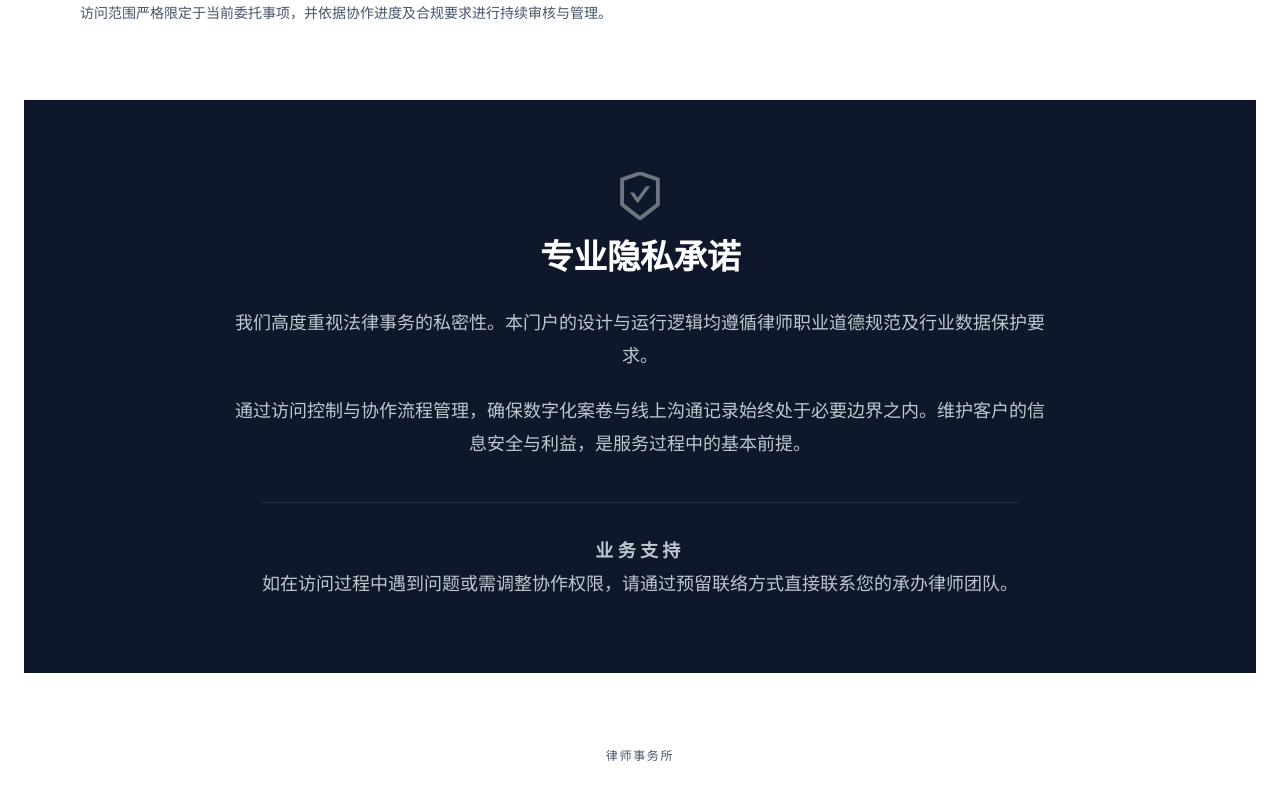
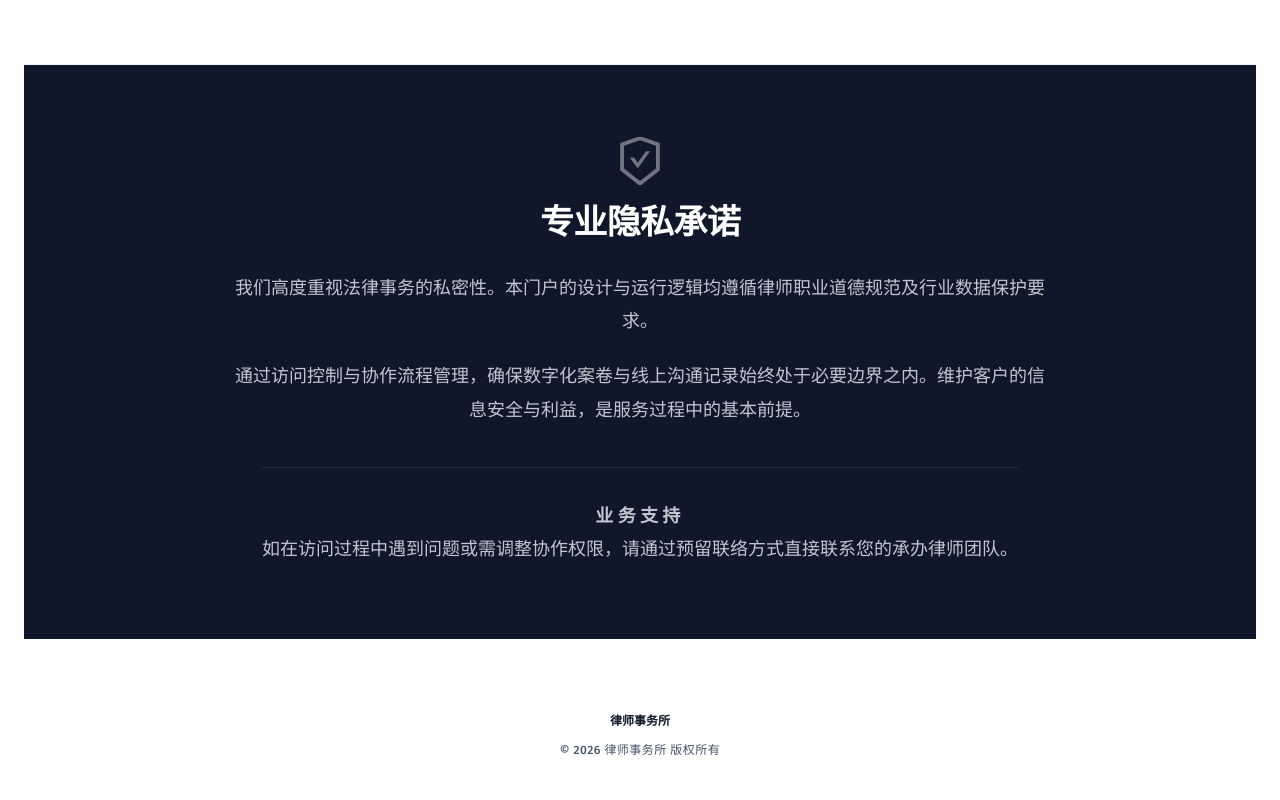
Before and after one commit to JunyuZhan/law-firm-clients, a Vue app in the folder frontend/: page /portal in a window 1280 px wide. Shown: the part 1606-2406 px from the top of the page. Built offline with nearby package versions, Linux system fonts and the light colour scheme; no server answers.

Commit message:
fix(ui): restore portal branding layout

```diff
--- a/frontend/src/components/AppHeader.vue
+++ b/frontend/src/components/AppHeader.vue
@@ -254,6 +254,7 @@ const detailSubtitle = computed(() => '项目进展与文件')
 
 .logo-text {
   min-width: 0;
+  flex: 1;
 }
 
 .logo-text h1 {
@@ -261,9 +262,9 @@ const detailSubtitle = computed(() => '项目进展与文件')
   font-size: 18px;
   line-height: 1.3;
   color: var(--lex-primary);
-  white-space: nowrap;
-  overflow: hidden;
-  text-overflow: ellipsis;
+  white-space: normal;
+  overflow-wrap: anywhere;
+  word-break: break-word;
 }
 
 .logo-system-label {
@@ -271,9 +272,9 @@ const detailSubtitle = computed(() => '项目进展与文件')
   font-size: 12px;
   line-height: 1.6;
   color: var(--text-secondary);
-  white-space: nowrap;
-  overflow: hidden;
-  text-overflow: ellipsis;
+  white-space: normal;
+  overflow-wrap: anywhere;
+  word-break: break-word;
 }
 
 .title-section {
@@ -346,7 +347,9 @@ const detailSubtitle = computed(() => '项目进展与文件')
   }
 
   .logo-system-label {
-    display: none;
+    margin-top: 2px;
+    font-size: 11px;
+    line-height: 1.5;
   }
 
   .title-section {
--- a/frontend/src/views/Portal.vue
+++ b/frontend/src/views/Portal.vue
@@ -164,14 +164,22 @@
       </section>
 
       <footer
-        v-if="lawFirmName || footerText"
         class="portal-footer section-shell"
       >
-        <p class="footer-line">
-          <span v-if="lawFirmName">{{ lawFirmName }}</span>
-          <span v-if="lawFirmName && footerText"> | </span>
-          <span v-if="footerText">{{ footerText }}</span>
-        </p>
+        <div class="footer-meta">
+          <p class="footer-brand">
+            {{ lawFirmName }}
+          </p>
+          <p class="footer-copy">
+            {{ copyrightText }}
+          </p>
+          <p
+            v-if="icpText"
+            class="footer-icp"
+          >
+            {{ icpText }}
+          </p>
+        </div>
       </footer>
     </a-layout-content>
   </div>
@@ -189,7 +197,7 @@ import {
 } from '@ant-design/icons-vue'
 import AppHeader from '@/components/AppHeader.vue'
 import { useAppConfigStore } from '@/stores/appConfig'
-import { APP_SLOGAN } from '@/config/app'
+import { APP_SLOGAN, COPYRIGHT_TEXT } from '@/config/app'
 
 const appConfigStore = useAppConfigStore()
 
@@ -198,21 +206,41 @@ const lawFirmName = computed(() => appConfigStore.lawFirmName?.trim() || appConf
 const lawFirmWebsite = computed(() => appConfigStore.lawFirmWebsite?.trim() || '')
 const accessNotice = computed(() => appConfigStore.portalAccessNotice?.trim() || '')
 const contactHref = computed(() => lawFirmWebsite.value || '#contact')
+const currentYear = new Date().getFullYear()
+const appShortName = computed(() => appConfigStore.appShortName?.trim() || '')
 
 const heroEyebrow = computed(() => {
   const custom = appConfigStore.portalEyebrowEn?.trim()
-  if (custom) return custom
-  return appConfigStore.appShortNameEn?.trim() || 'Client Collaboration Portal'
+  return custom || ''
 })
 
-const footerText = computed(() => {
-  const icp = appConfigStore.icpLicense?.trim()
-  const copy = appConfigStore.copyright?.trim()
-  if (copy && icp) return `${copy} | ${icp}`
-  return copy || icp || ''
+const copyrightText = computed(() => {
+  const configured = appConfigStore.copyright?.trim()
+  if (configured) return configured
+
+  const fallbackName = lawFirmName.value || COPYRIGHT_TEXT
+  return `© ${currentYear} ${fallbackName} 版权所有`
 })
 
-const heroTitle = computed(() => `${lawFirmName.value}${appConfigStore.appShortName?.trim() ? ` ${appConfigStore.appShortName.trim()}` : ' 客户协作门户'}`)
+const icpText = computed(() => appConfigStore.icpLicense?.trim() || '')
+
+const heroTitle = computed(() => {
+  const shortName = appShortName.value
+  if (!shortName) return `${lawFirmName.value} 客户协作门户`
+
+  const normalizedLawFirmName = lawFirmName.value.replace(/\s+/g, '').toLowerCase()
+  const normalizedShortName = shortName.replace(/\s+/g, '').toLowerCase()
+
+  if (
+    normalizedShortName === normalizedLawFirmName ||
+    normalizedShortName.includes(normalizedLawFirmName) ||
+    normalizedLawFirmName.includes(normalizedShortName)
+  ) {
+    return `${lawFirmName.value} 客户协作门户`
+  }
+
+  return `${lawFirmName.value} ${shortName}`
+})
 
 const heroLead = computed(() => {
   if (slogan.value) {
@@ -275,8 +303,7 @@ const heroLead = computed(() => {
 .capability-card p,
 .instruction-item p,
 .commitment-copy p,
-.commitment-support p,
-.footer-line {
+.commitment-support p {
   margin: 0;
   color: var(--text-secondary);
   line-height: 1.85;
@@ -551,11 +578,29 @@ const heroLead = computed(() => {
   background: #fff;
 }
 
-.footer-line {
+.footer-meta {
+  display: grid;
+  gap: 8px;
+}
+
+.footer-brand,
+.footer-copy,
+.footer-icp {
+  margin: 0;
+  color: var(--text-secondary);
   font-size: 12px;
   font-weight: 500;
-  letter-spacing: 0.14em;
-  text-transform: uppercase;
+  line-height: 1.8;
+}
+
+.footer-brand {
+  color: var(--text-primary);
+  font-weight: 600;
+}
+
+.footer-copy,
+.footer-icp {
+  letter-spacing: 0.04em;
 }
 
 @media (max-width: 1200px) {
```
